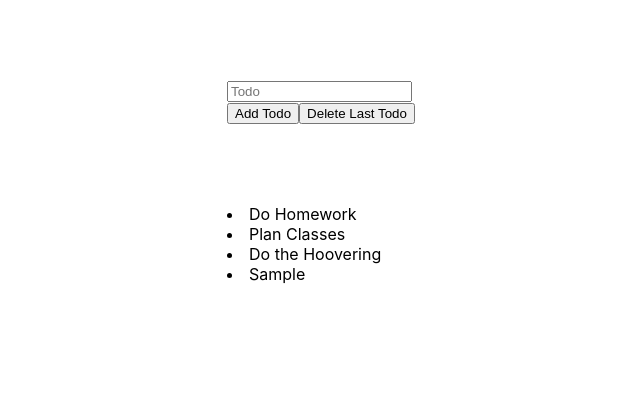
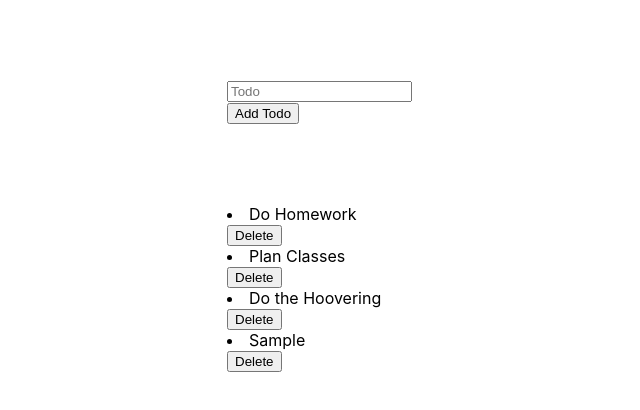
Before and after one commit to Pawson1988/ReactTodoApp, a React (Create React App) app: page / in a window 1280 px wide. Both pictures are taken after typing "Sample" into the empty fields and a click on the button "Add Todo". Shown: the top 410 px of the page, without its empty margins (285-925 px from the left). Built offline with nearby package versions, Linux system fonts and the light colour scheme.

Commit message:
added delete functionality

```diff
--- a/src/components/Form.js
+++ b/src/components/Form.js
@@ -1,20 +1,27 @@
 import React from "react";
 
-const Form = ({ todoInput, inputField, handleChange, deleteTodo}) => {
-
+const Form = ({ todoInput, inputField, handleChange }) => {
   const formStyles = {
     width: "20%",
     margin: "0 auto",
-        marginTop: "5rem"
-    }
+    marginTop: "5rem",
+  };
 
   return (
+    <div>
       <form onSubmit={todoInput} style={formStyles}>
-            <input value={inputField} onChange={handleChange} id="todo" name="todo" type="text" placeholder="Todo"></input>
+        <input
+          value={inputField}
+          onChange={handleChange}
+          id="todo"
+          name="todo"
+          type="text"
+          placeholder="Todo"
+        ></input>
         <button type="submit">Add Todo</button>
-            <button onClick={deleteTodo}>Delete Last Todo</button>
       </form>
-    )
-}
+    </div>
+  );
+};
 
 export default Form;
--- a/src/components/Todos.js
+++ b/src/components/Todos.js
@@ -1,25 +1,43 @@
 import React from "react";
 
-const Todos = ({ todos }) => {
+const Todos = ({ todos, deleteTodo }) => {
   const todoStyles = {
     width: "20%",
     margin: "0 auto",
     marginTop: "5rem",
   };
 
-
-  return (
-    <div style={todoStyles}>
-      {todos &&
-        todos.map((todo) => {
+  if (todos.length === 0) {
+    return (
+      <div>
+        <h1 style={todoStyles}>
+          Surely you've got something to do! you must have the best life ever!!
+        </h1>
+      </div>
+    );
+  } else {
+    return (
+      <div style={todoStyles}>
+        {todos.map((todo, index) => {
           return (
             <div>
-              <li>{todo}</li>
+              <li key={index}>{todo}</li>
+              {
+                <button
+                  key={`button: ${index}`}
+                  onClick={(e) => {
+                    deleteTodo(index);
+                  }}
+                >
+                  Delete
+                </button>
+              }
             </div>
           );
         })}
-    </div>
-  );
+      </div>
+    );
+  }
 };
 
 export default Todos;
--- a/src/containers/App.js
+++ b/src/containers/App.js
@@ -4,15 +4,19 @@ import Todos from "../components/Todos";
 import "./App.css";
 
 function App() {
-
-
   const [todos, setTodos] = useState([]);
   const [inputField, setInputField] = useState();
 
   useEffect(() => {
     const initialTodos = ["Do Homework", "Plan Classes", "Do the Hoovering"];
     setTodos(initialTodos);
-  }, [])
+  }, []);
+
+  function deleteTodo(index) {
+    const newTodos = todos;
+    newTodos.splice(index, 1);
+    setTodos([...newTodos]);
+  }
 
   function handleChange(e) {
     setInputField(e.target.value);
@@ -24,7 +28,7 @@ function App() {
     e.preventDefault();
   }
 
-  if (todos.length === 0) {
+  if (todos === undefined) {
     return (
       <div>
         <h1>Loading.......</h1>
@@ -38,7 +42,7 @@ function App() {
           inputField={inputField}
           handleChange={handleChange}
         />
-        <Todos todos={todos} />
+        <Todos todos={todos} deleteTodo={deleteTodo} />
       </div>
     );
   }
```
Lines whose indentation alone changed are shown as unchanged.
